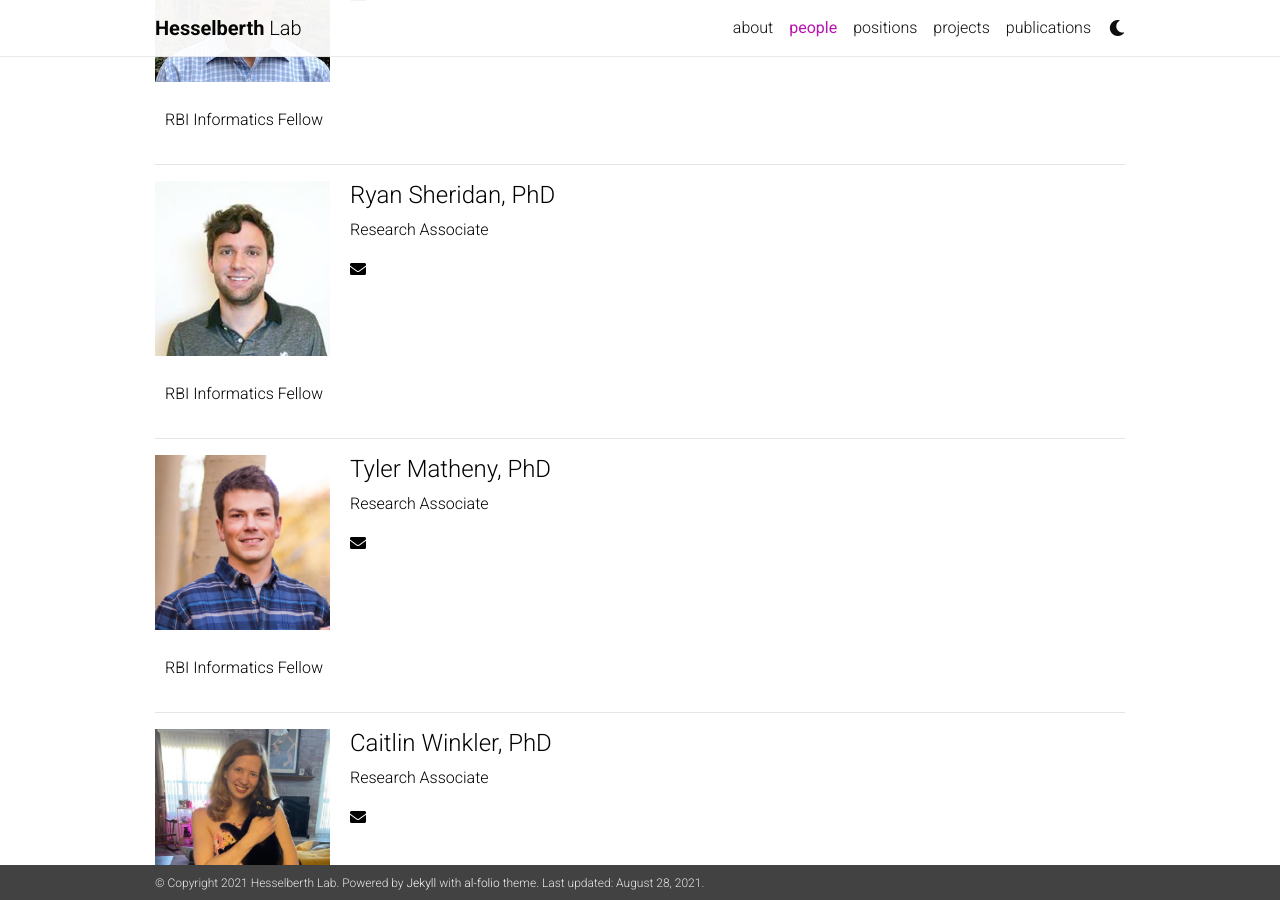
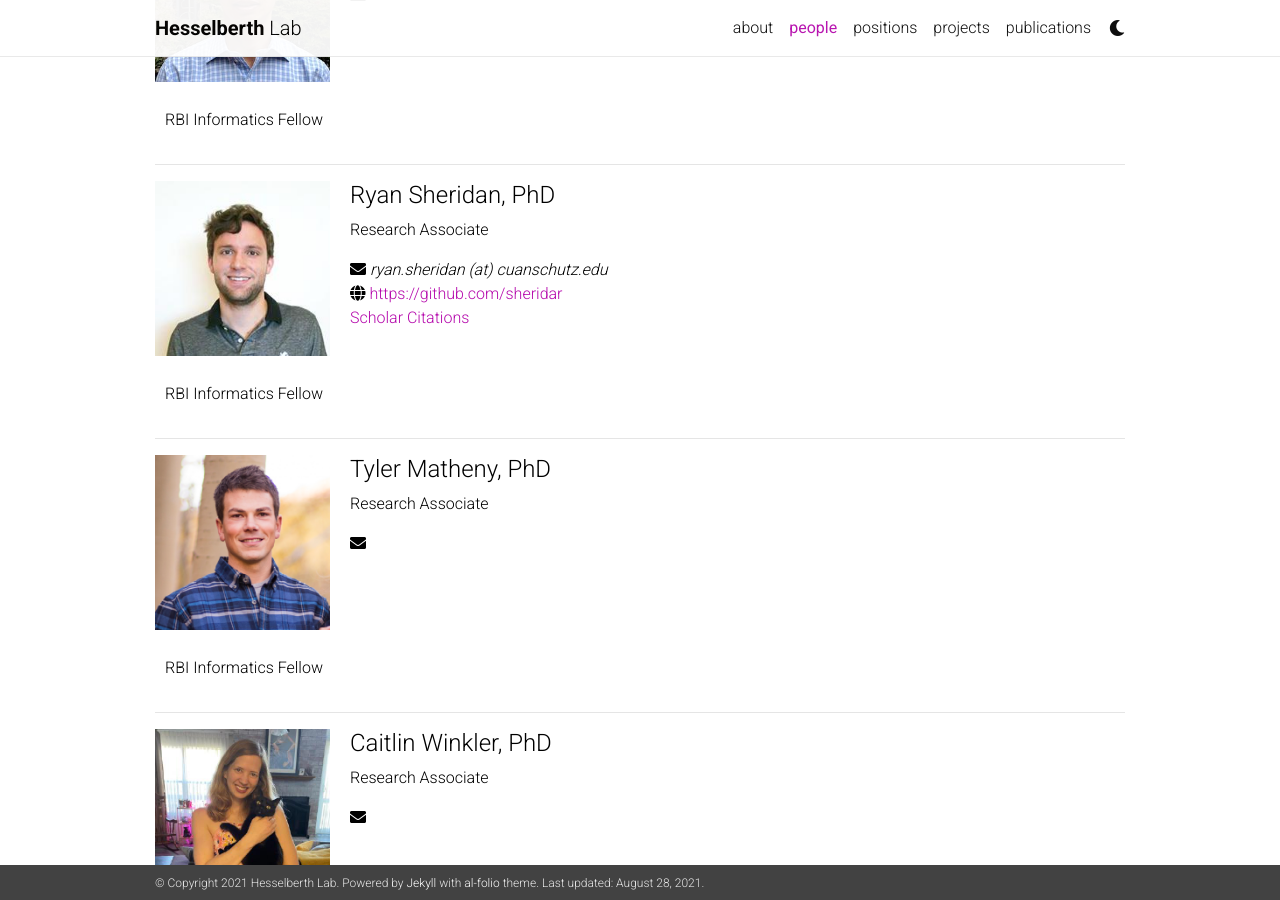
Before and after one commit to lkwhite/lab-website-new, a Jekyll site: the page built from _pages/people.md, in a window 1280 px wide and 900 px high, scrolled down 1487 px. Built offline with Jekyll 4.4.1, drawn with Linux system fonts in a browser that asks for light colours; nearby versions of some CDN libraries; comment, search, counter and statistics services are not loaded; a style sheet for code colours, icons or effects is not loaded.

Commit message:
Update sheridan
Closes #2

```diff
--- a/_data/members.yml
+++ b/_data/members.yml
@@ -69,9 +69,9 @@
   image: ryan.png
   altimage:
   position: Research Associate
-  email:
-  website:
-  scholar:
+  email: ryan.sheridan (at) cuanschutz.edu
+  website: https://github.com/sheridar
+  scholar: FNCSPtYAAAAJ&hl
   twitter:
   description: RBI Informatics Fellow
 
```
